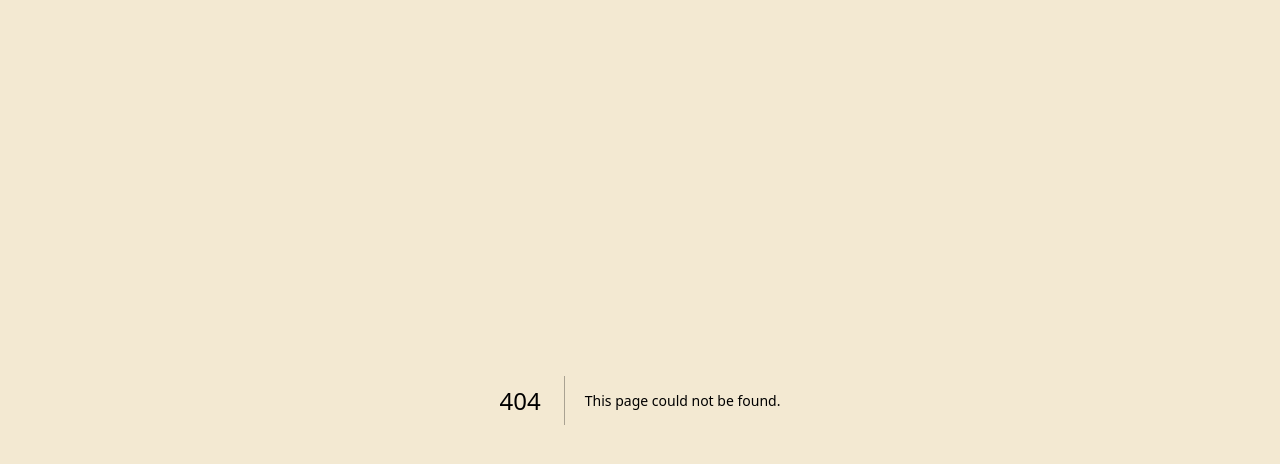
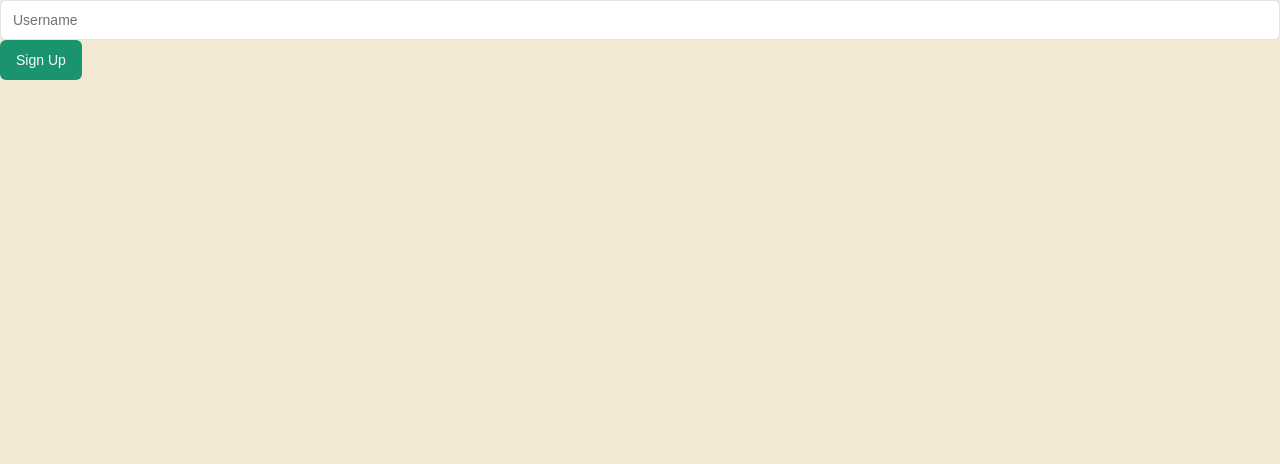
Before and after one commit to chandudagoat/portrait-frontend, a Next.js app: page /signup in a window 1280 px wide. Before the commit this address had no page. Shown: the top 464 px of the page. Built offline with nearby package versions, Linux system fonts and the light colour scheme.

Commit message:
finished with the navbar

```diff
--- /dev/null
+++ b/app/signup/page.tsx
@@ -0,0 +1,15 @@
+import { Input } from "@/components/ui/input";
+import { Button } from "@/components/ui/button";
+
+const SignUp = () => {
+  return (
+    <div>
+      <form action="POST">
+        <Input type="text" name="username" placeholder="Username" />
+        <Button type="submit">Sign Up</Button>
+      </form>
+    </div>
+  );
+};
+
+export default SignUp;
--- a/components/navbar.tsx
+++ b/components/navbar.tsx
@@ -5,23 +5,18 @@
   return (
     <nav className="w-full flex items-center justify-around py-8">
       <a href="/">
-        <Image
-          src={logo}
-          alt="logo"
-          width={150}
-          className="drop-shadow-lg hover:drop-shadow-xl"
-        />
+        <Image src={logo} alt="logo" width={150} />
       </a>
       <div>
         <a
           href="/support"
-          className="mr-4 text-[#88D498] font-bold drop-shadow-lg hover:drop-shadow-xl"
+          className="mr-4 text-[#114B57] font-bold hover:underline"
         >
           Support Us
         </a>
         <a
           href="/signup"
-          className="px-10 py-5 rounded text-[#F3E9D2] bg-[#1A936F] font-bold drop-shadow-lg hover:drop-shadow-xl"
+          className="bg-[#88D498] font-bold px-10 py-5 rounded text-[#F3E9D2] hover:text-white hover:bg-[#1A936F] transition ease-in-out delay-150"
         >
           Sign Up
         </a>
--- a/components/ui/button.tsx
+++ b/components/ui/button.tsx
@@ -1,15 +1,15 @@
-import * as React from "react"
-import { Slot } from "@radix-ui/react-slot"
-import { cva, type VariantProps } from "class-variance-authority"
+import * as React from "react";
+import { Slot } from "@radix-ui/react-slot";
+import { cva, type VariantProps } from "class-variance-authority";
 
-import { cn } from "@/lib/utils"
+import { cn } from "@/lib/utils";
 
 const buttonVariants = cva(
   "inline-flex items-center justify-center whitespace-nowrap rounded-md text-sm font-medium ring-offset-background transition-colors focus-visible:outline-none focus-visible:ring-2 focus-visible:ring-ring focus-visible:ring-offset-2 disabled:pointer-events-none disabled:opacity-50",
   {
     variants: {
       variant: {
-        default: "bg-primary text-primary-foreground hover:bg-primary/90",
+        default: "bg-[#1A936F] text-primary-foreground hover:bg-primary/90",
         destructive:
           "bg-destructive text-destructive-foreground hover:bg-destructive/90",
         outline:
@@ -31,26 +31,26 @@
       size: "default",
     },
   }
-)
+);
 
 export interface ButtonProps
   extends React.ButtonHTMLAttributes<HTMLButtonElement>,
     VariantProps<typeof buttonVariants> {
-  asChild?: boolean
+  asChild?: boolean;
 }
 
 const Button = React.forwardRef<HTMLButtonElement, ButtonProps>(
   ({ className, variant, size, asChild = false, ...props }, ref) => {
-    const Comp = asChild ? Slot : "button"
+    const Comp = asChild ? Slot : "button";
     return (
       <Comp
         className={cn(buttonVariants({ variant, size, className }))}
         ref={ref}
         {...props}
       />
-    )
+    );
   }
-)
-Button.displayName = "Button"
+);
+Button.displayName = "Button";
 
-export { Button, buttonVariants }
+export { Button, buttonVariants };
--- /dev/null
+++ b/components/ui/input.tsx
@@ -0,0 +1,25 @@
+import * as React from "react"
+
+import { cn } from "@/lib/utils"
+
+export interface InputProps
+  extends React.InputHTMLAttributes<HTMLInputElement> {}
+
+const Input = React.forwardRef<HTMLInputElement, InputProps>(
+  ({ className, type, ...props }, ref) => {
+    return (
+      <input
+        type={type}
+        className={cn(
+          "flex h-10 w-full rounded-md border border-input bg-background px-3 py-2 text-sm ring-offset-background file:border-0 file:bg-transparent file:text-sm file:font-medium placeholder:text-muted-foreground focus-visible:outline-none focus-visible:ring-2 focus-visible:ring-ring focus-visible:ring-offset-2 disabled:cursor-not-allowed disabled:opacity-50",
+          className
+        )}
+        ref={ref}
+        {...props}
+      />
+    )
+  }
+)
+Input.displayName = "Input"
+
+export { Input }
```
